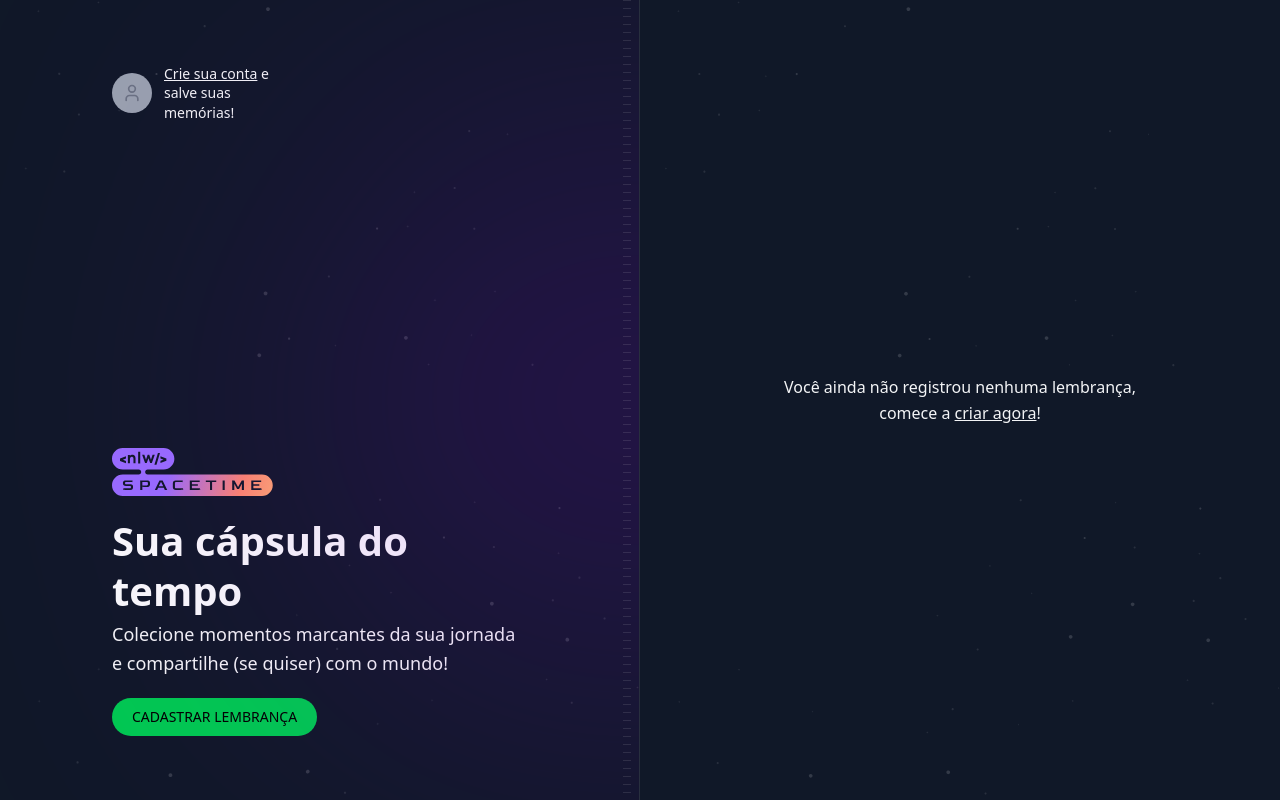
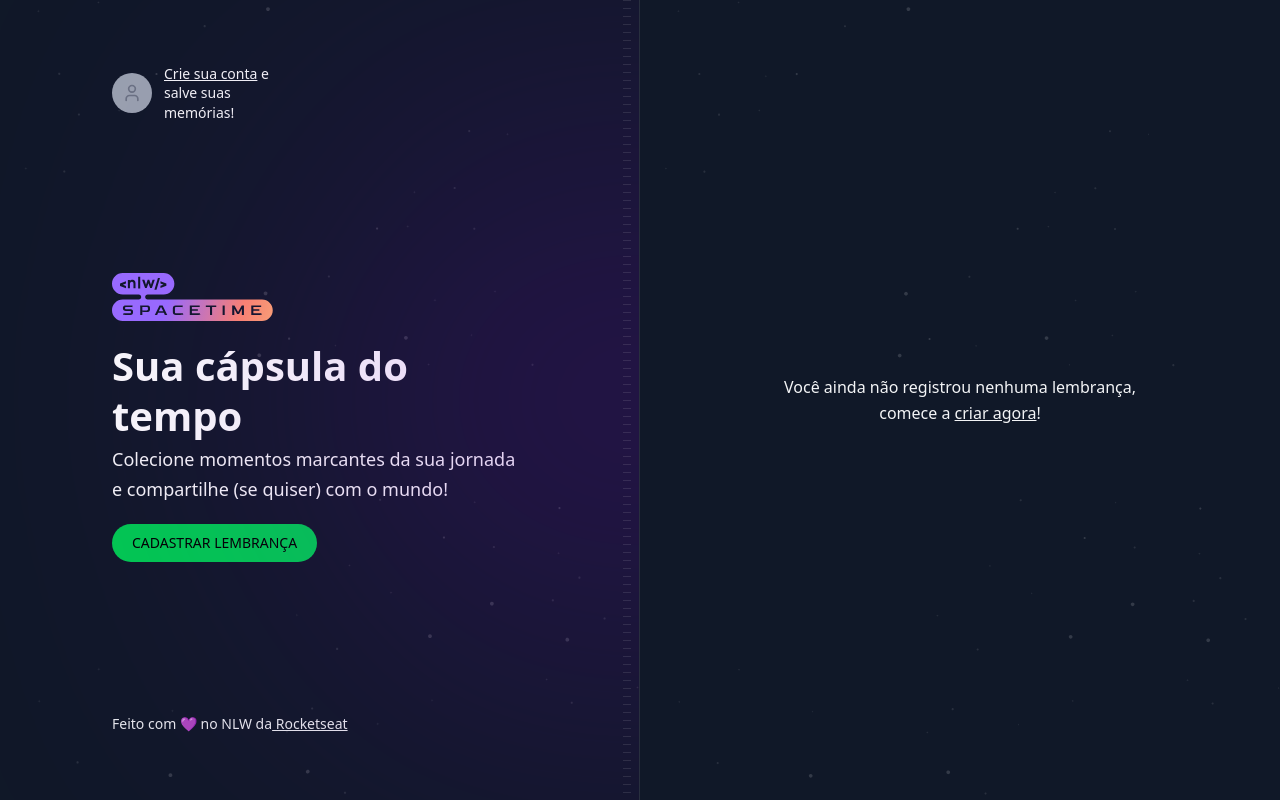
Before and after one commit to JuliaPBV/web-spacetime, a Next.js app: page / in a window 1280 px wide. Built offline with nearby package versions, Linux system fonts and the light colour scheme; a web font is replaced by a local one.

Commit message:
copyright

```diff
--- a/src/app/page.tsx
+++ b/src/app/page.tsx
@@ -34,6 +34,17 @@
 
           <a className='inline-block rounded-full bg-green-500 px-5 py-3 font-alt text-sm uppercase leading-none text-black hover:bg-green-600' href=''>CADASTRAR LEMBRANçA</a>
           </div>
+
+          {/* Copyright */}
+          <div className='text-sm leading-relaxed text-gray-200'>
+          Feito com 💜 no NLW da
+          <a
+          target='_blanck'
+          rel='noreferrer'
+          className='underline hover:text-gray-100'
+          href='https://rocketseat.com.br'> Rocketseat </a>
+          </div>
+
           </div>
 
 
```
